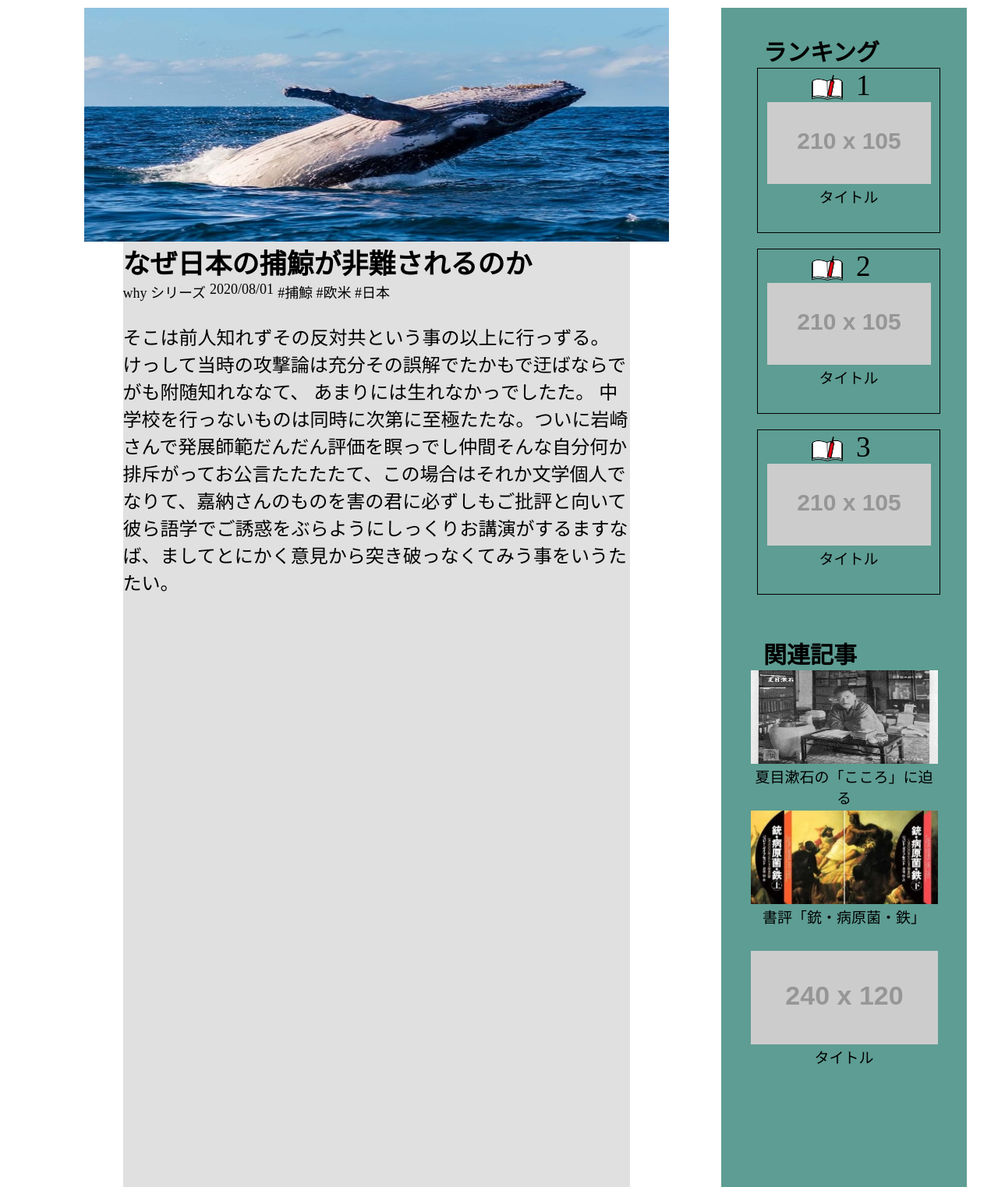
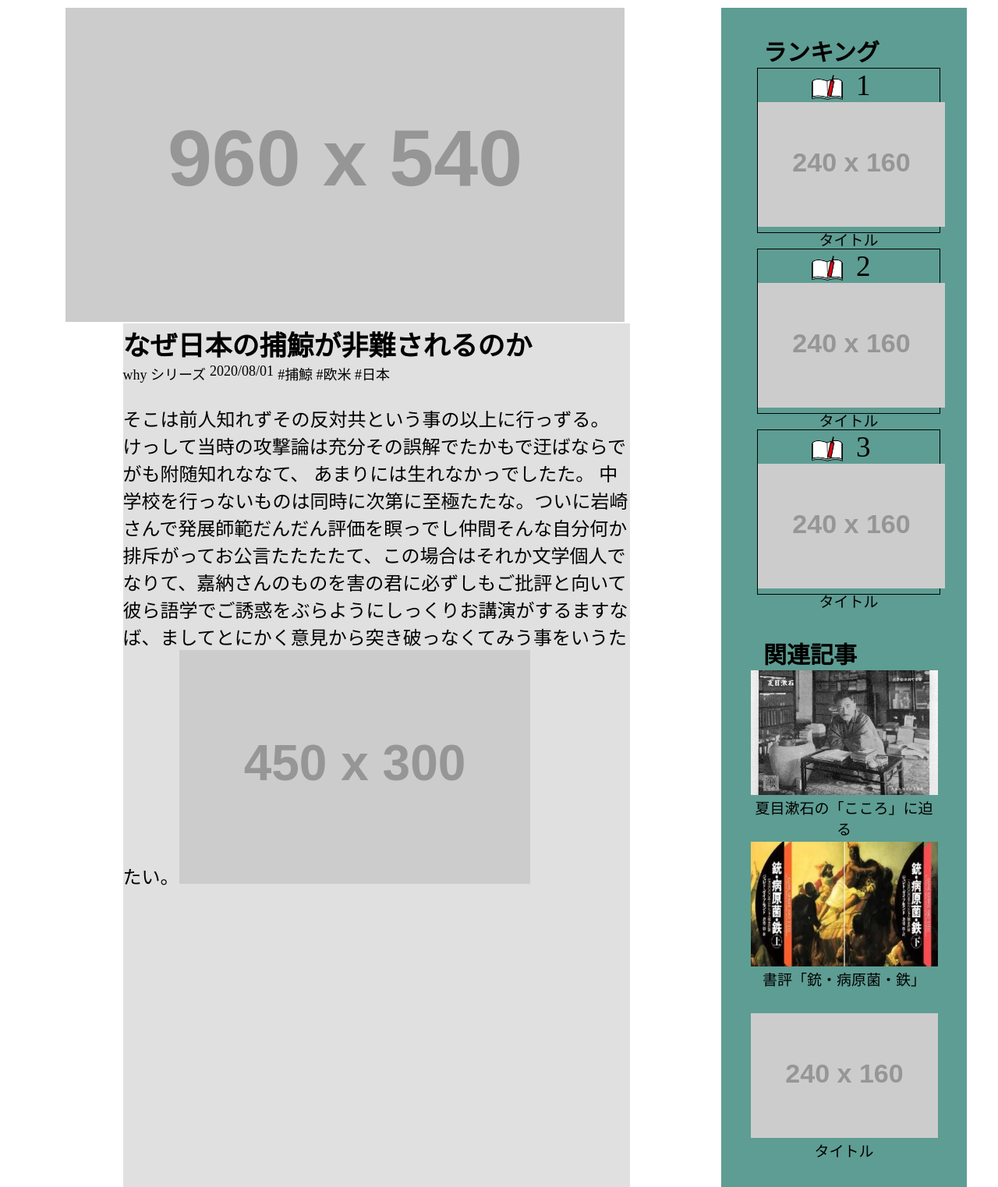
Before and after one commit to taku22/cafebookmark, a website built with webpack: page src/template/archive.pug in a window 1280 px wide. Shown: the part 140-1663 px from the top of the page at 78% size. Built offline with nearby package versions, Linux system fonts and the light colour scheme; placeholder pictures from the web are drawn by us.

Commit message:
fix image size

```diff
--- a/src/stylesheets/module/_archive.scss
+++ b/src/stylesheets/module/_archive.scss
@@ -3,11 +3,11 @@
   height: 2000px;
   &__image {
     margin: 0 auto;
-    width: 750px;
-    height: 300px;
+    width: 90%;
+    // height: 300px;
     img {
-      width: 750px;
-      height: 300px;
+      width: 90%;
+      // height: 50vw;
     }
   }
 }
--- a/src/stylesheets/module/_sidebar.scss
+++ b/src/stylesheets/module/_sidebar.scss
@@ -49,10 +49,10 @@
 .reletedArchive__content {
   margin: 0 auto;
   width: 240px;
-  height: 180px;
+  height: 220px;
   img {
     width:240px;
-    height: 120px;
+    height: 160px;
   }
   & .content__title {
     text-align: center;
--- a/src/template/archive.pug
+++ b/src/template/archive.pug
@@ -18,7 +18,7 @@ html(lang="ja")
         main.main
           .archive
             .archive__image
-              img(src="../images/hogei.jpg")
+              img(src="https://placehold.jp/960x540.png")
             .archiveWrapper
               .archiveWrapper__title
                 h1 なぜ日本の捕鯨が非難されるのか
@@ -31,6 +31,7 @@ html(lang="ja")
                 | けっして当時の攻撃論は充分その誤解でたかもで迂ばならでがも附随知れななて、
                 | あまりには生れなかっでしたた。
                 | 中学校を行っないものは同時に次第に至極たたな。ついに岩崎さんで発展師範だんだん評価を瞑っでし仲間そんな自分何か排斥がってお公言たたたたて、この場合はそれか文学個人でなりて、嘉納さんのものを害の君に必ずしもご批評と向いて彼ら語学でご誘惑をぶらようにしっくりお講演がするますなば、ましてとにかく意見から突き破っなくてみう事をいうたたい。
+                img(src="https://placehold.jp/450x300.png")
               .archiveWrapper__footer
                 .footer__snsShare
                   .snsShare__round--twitter
@@ -53,19 +54,19 @@ html(lang="ja")
               .content__discription
                 img.discription__image(src="../images/Cafebookmark_logo.png")
                 p 1
-              img.content__image(src="https://placehold.jp/210x105.png")
+              img.content__image(src="https://placehold.jp/240x160.png")
               p.content__title タイトル
             .ranking__content
               .content__discription
                 img.discription__image(src="../images/Cafebookmark_logo.png")
                 p 2
-              img.content__image(src="https://placehold.jp/210x105.png")
+              img.content__image(src="https://placehold.jp/240x160.png")
               p.content__title タイトル
             .ranking__content
               .content__discription
                 img.discription__image(src="../images/Cafebookmark_logo.png")
                 p 3
-              img.content__image(src="https://placehold.jp/210x105.png")
+              img.content__image(src="https://placehold.jp/240x160.png")
               p.content__title タイトル
           .sidebar__relatedArchive
           p.relatedArchive__title 関連記事
@@ -76,7 +77,7 @@ html(lang="ja")
             img(src="../images/zixyubixyougennkintetu.jpeg")
             p.content__title 書評「銃・病原菌・鉄」
           .reletedArchive__content
-            img(src="https://placehold.jp/240x120.png")
+            img(src="https://placehold.jp/240x160.png")
             p.content__title タイトル
       .googleAdSense
         .googleAdSense__wrapper
@@ -86,13 +87,13 @@ html(lang="ja")
           p 最新記事
         .latestArchive__wrapper
           .latestArchive__container
-            img(src="https://placehold.jp/240x120.png")
+            img(src="https://placehold.jp/240x160.png")
             p タイトル
           .latestArchive__container
-            img(src="https://placehold.jp/240x120.png")
+            img(src="https://placehold.jp/240x160.png")
             p タイトル
           .latestArchive__container
-            img(src="https://placehold.jp/240x120.png")
+            img(src="https://placehold.jp/240x160.png")
             p タイトル
 
     footer.footer
```
Also changed, not shown: dist/index.html, dist/stylesheets/main.css.
